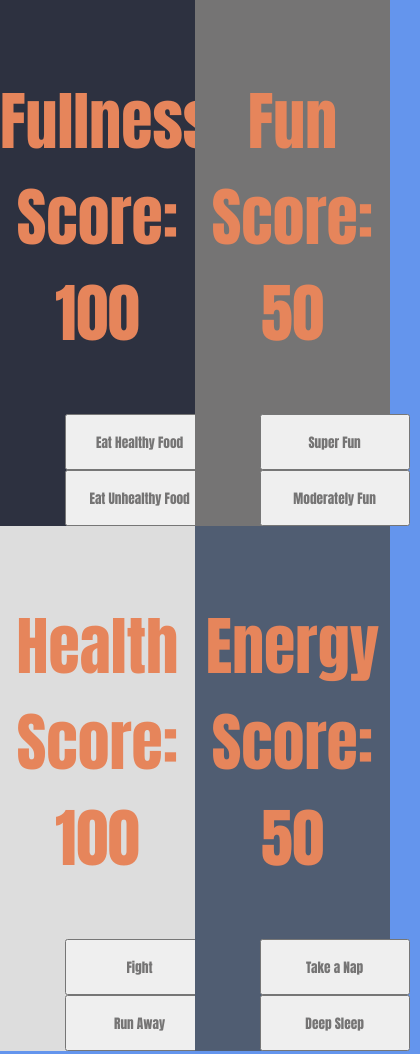
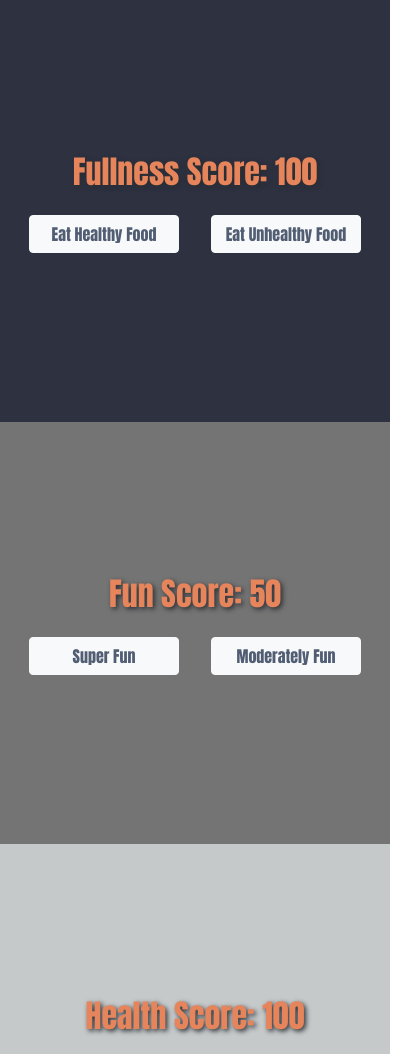
Before and after one commit to ToddSpainhour/tamagotchi, a website built with webpack: page src/index.html in a window 390 px wide. Shown: the top 1054 px of the page, 420 px wide, since content can reach past the window. Built offline with nearby package versions, Linux system fonts and the light colour scheme.

Commit message:
site now responsive

```diff
--- a/src/index.html
+++ b/src/index.html
@@ -7,12 +7,10 @@
 </head>
 <body>
   <div id="app">
-    <div id="progress"></div>
-    <div id="eat" class="quad"></div>
-    <div id="play" class="quad"></div>
-    <div id="fight" class="quad"></div>
-    <div id="sleep" class="quad"></div>
-    <div id="pet"></div>
+    <div id="eat" class="col-md-6 col-sm-12"></div>
+    <div id="play" class="col-md-6 col-sm-12"></div>
+    <div id="fight" class="col-md-6 col-sm-12"></div>
+    <div id="sleep" class="col-md-6 col-sm-12"></div>
   </div>
 </body>
 </html>
--- a/src/javascripts/components/fightForm.js
+++ b/src/javascripts/components/fightForm.js
@@ -7,8 +7,8 @@ const printFightSection = () => {
 
   domString += `<h2>Health Score: ${getTamagotchiStats.strength} </h2>`;
   domString += '<div class="button-block">';
-  domString += '<button id="fight-button">Fight</button>';
-  domString += '<button id="run-away-button">Run Away</button>';
+  domString += '<button id="fight-button"  class="btn btn-light">Fight</button>';
+  domString += '<button id="run-away-button"  class="btn btn-light">Run Away</button>';
   domString += '</div>';
 
   printToDom('fight', domString);
--- a/src/javascripts/components/foodForm.js
+++ b/src/javascripts/components/foodForm.js
@@ -7,8 +7,8 @@ const printEatSection = () => {
 
   domString += `<h2>Fullness Score: ${getTamagotchiStats.full} </h2>`;
   domString += '<div class="button-block">';
-  domString += '<button id="healthy-food-button">Eat Healthy Food</button>';
-  domString += '<button id="unhealthy-food-button">Eat Unhealthy Food</button>';
+  domString += '<button id="healthy-food-button" class="btn btn-light">Eat Healthy Food</button>';
+  domString += '<button id="unhealthy-food-button" class="btn btn-light">Eat Unhealthy Food</button>';
   domString += '</div>';
 
   printToDom('eat', domString);
--- a/src/javascripts/components/playForm.js
+++ b/src/javascripts/components/playForm.js
@@ -7,8 +7,8 @@ const printPlaySection = () => {
 
   domString += `<h2>Fun Score: ${getTamagotchiStats.fun}</h2>`;
   domString += '<div class="button-block">';
-  domString += '<button id="super-fun-button">Super Fun</button>';
-  domString += '<button id="just-fun-button">Moderately Fun</button>';
+  domString += '<button id="super-fun-button" class="btn btn-light">Super Fun</button>';
+  domString += '<button id="just-fun-button" class="btn btn-light">Moderately Fun</button>';
   domString += '</div>';
 
 
--- a/src/javascripts/components/sleepForm.js
+++ b/src/javascripts/components/sleepForm.js
@@ -6,8 +6,8 @@ const printSleepSection = () => {
 
   domString += `<h2>Energy Score: ${getTamagotchiStats.energy}</h2>`;
   domString += '<div class="button-block">';
-  domString += '<button id="nap-button">Take a Nap</button>';
-  domString += '<button id="deep-sleep-button">Deep Sleep</button>';
+  domString += '<button id="nap-button"  class="btn btn-light">Take a Nap</button>';
+  domString += '<button id="deep-sleep-button"  class="btn btn-light">Deep Sleep</button>';
   domString += '</div>';
 
 
--- a/src/styles/main.scss
+++ b/src/styles/main.scss
@@ -1,84 +1,88 @@
+@import "~bootstrap/scss/bootstrap";
+
 $accent-color: #ef8354;
 $secondary-color: #4f5d75;
 $color-one: #2D3142;
 $color-two: #757474;
-$color-three: #dddddd;
+$color-three: #c6c9ca;
 $color-four: #4f5d75;
+$shadow: #292d32;
 $main-font-stack: Impact, Haettenschweiler, 'Arial Narrow Bold', sans-serif;
 $opacity-filter: grayscale(10%);
-$div-width: 50%;
-$div-height: 50vh;
 
 
 html body {
-  background-color: cornflowerblue;
   height: 100%;
   padding: 0%;
   margin: 0%;
 }
 
-
 h2 {
   font-family: $main-font-stack;
-  font-size: 4rem;
   text-align: center;
   color: $accent-color;
-  padding-top: 10%;
+  text-shadow: 2px 2px 5px $shadow;
 }
 
-
-button {
+.btn {
   font-family: $main-font-stack;
-  color: $color-two;
+  color: $secondary-color;
+  color: $color-four;
   width: 150px;
-  padding: 1rem;
-  margin-left: 10px;
-  margin-right: 10px;
+  margin-left: 1rem;
+  margin-right: 1rem;
 }
 
-button:hover {
+.btn:hover {
   color: $accent-color;
+  background-color: $color-one;
 }
 
 .button-block {
-  margin-left: 28%;
+  display: flex;
+  justify-content: center;
+  align-self: center;
+  margin: 1rem;
 }
-
 
 #app {
   display: flex;
   flex-wrap: wrap;
+  min-width: 370px;
 }
 
-
 #eat {
-width: $div-width;
-min-height: $div-height;
-background-color: $color-one;
-filter: $opacity-filter;
+  display: flex;
+  flex-direction: column;
+  justify-content: center;
+  background-color: $color-one;
+  height: 50vh;
+  filter: $opacity-filter;
 }
 
-
 #play {
-  width: $div-width;
-  min-height: $div-height;
-  // background-color: #4f5d75;
+  display: flex;
+  flex-direction: column;
+  justify-content: center;
   background-color: $color-two;
+  height: 50vh;
   filter: $opacity-filter
 }
 
-
 #fight {
-  width: $div-width;
-  min-height: $div-height;
+  display: flex;
+  flex-direction: column;
+  justify-content: center;
   background-color: $color-three;
+  height: 50vh;
   filter: $opacity-filter
 }
 
-
 #sleep {
-  width: $div-width;
-  min-height: $div-height;
+  display: flex;
+  flex-direction: column;
+  justify-content: center;
   background-color: $color-four;
+  height: 50vh;
   filter: $opacity-filter
 }
```
